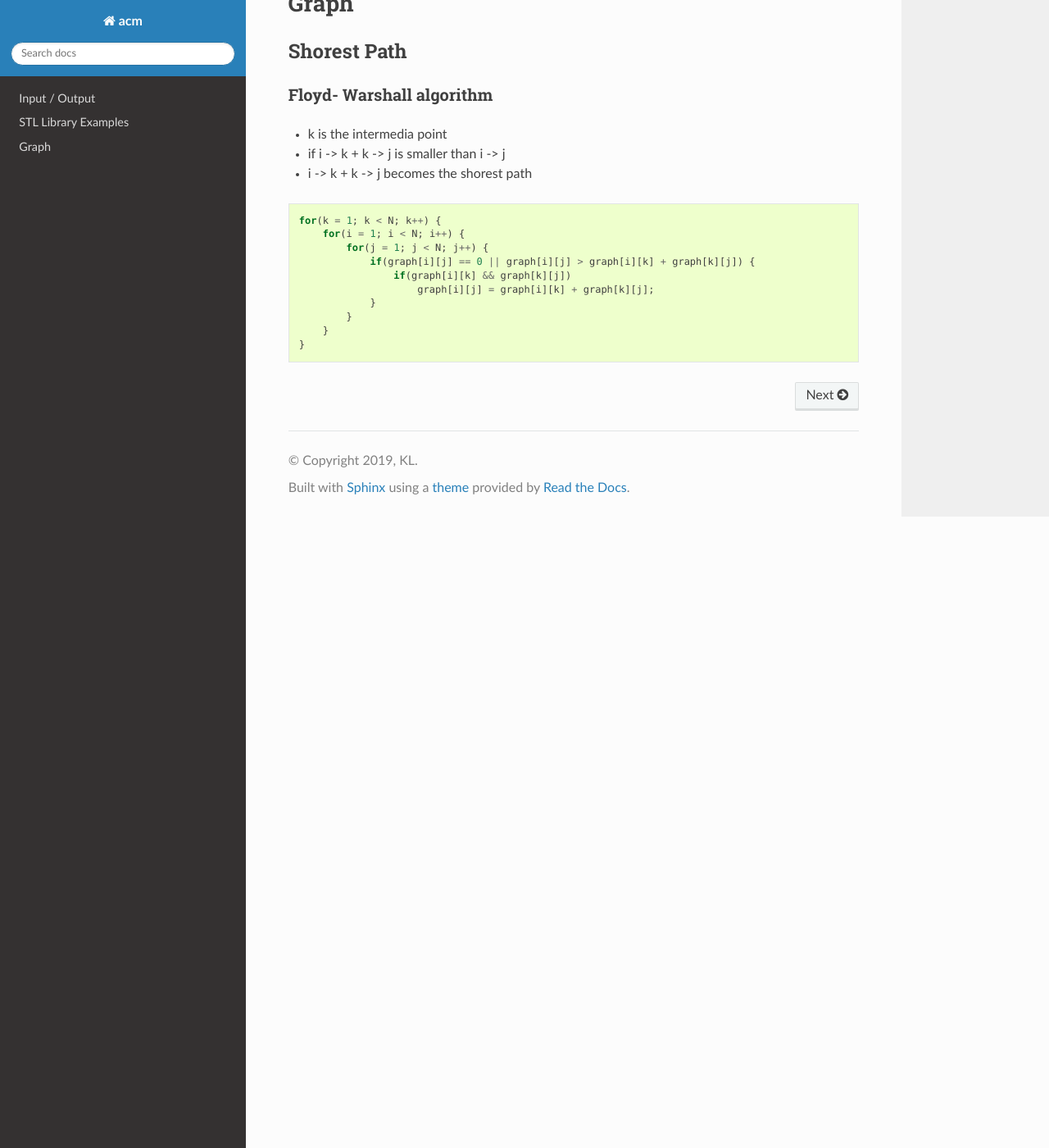
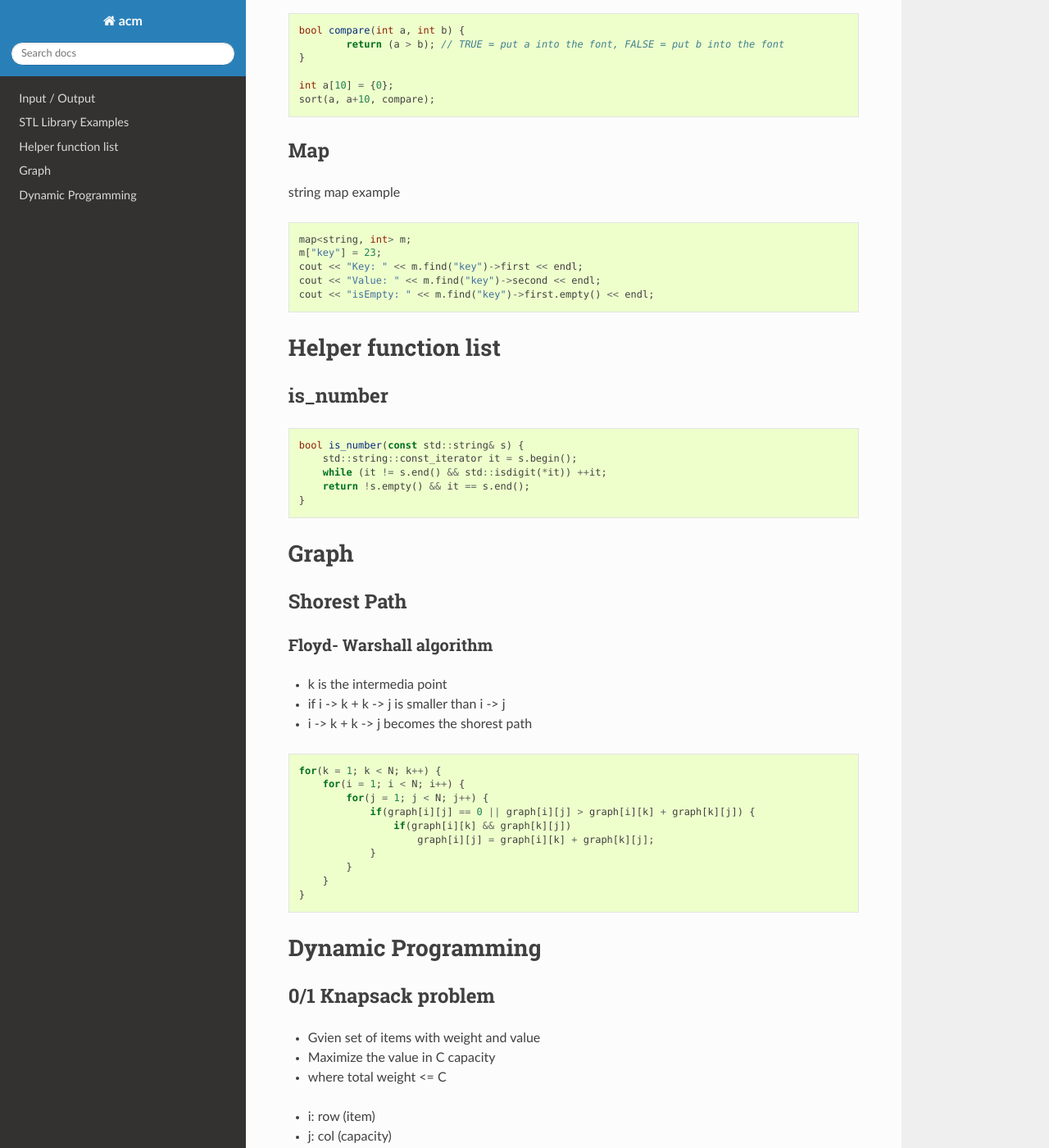
Before and after one commit to klhui97/ACM, a Sphinx documentation site: the page built from docs/source/index.rst, in a window 1280 px wide and 1400 px high, scrolled down 1484 px. Shown: the whole window at 82% size. Built offline with Sphinx 7.4.7 and the Read the Docs theme 2.0.0, drawn with Linux system fonts in a browser that asks for light colours; some of the changed text lies outside the part shown.

Commit message:
add dp, helper

```diff
--- a/docs/source/index.rst
+++ b/docs/source/index.rst
@@ -12,8 +12,12 @@ ACM tips / cheatsheet
 
     topics/io
     topics/stl
+    topics/helper function.rst
     topics/graph
+    topics/dp
 
 .. include:: topics/io.rst
 .. include:: topics/stl.rst
+.. include:: topics/helper function.rst
 .. include:: topics/graph.rst
+.. include:: topics/dp.rst
--- /dev/null
+++ b/docs/source/topics/dp.rst
@@ -0,0 +1,29 @@
+Dynamic Programming
+===================
+
+0/1 Knapsack problem
+^^^^^^^^^^^^^^^^^^^^
+
+* Gvien set of items with weight and value
+* Maximize the value in C capacity
+* where total weight <= C
+
+- i: row (item)
+- j: col (capacity)
+- values[i]: value of item i
+- weights[i]: weight of item i
+
+.. code-block:: cpp
+
+    int dp[total_items + 1][maximum_capacity + 1];
+    memset(dp, 0, sizeof dp);
+    for (i = 1; i <= total_items; i++) {
+        for (j = 0; j <= maximum_capacity; j++) {
+            int value = values[i];
+            int weight = weights[i];
+            if (j - weight >= 0)
+                dp[i][j] = max(dp[i - 1][j], dp[i - 1][j - weight] + value);
+            else
+                dp[i][j] = dp[i - 1][j];
+        }
+    }
--- /dev/null
+++ b/docs/source/topics/helper function.rst
@@ -0,0 +1,13 @@
+Helper function list
+====================
+
+is_number
+^^^^^^^^^^^
+
+.. code-block:: cpp
+
+    bool is_number(const std::string& s) {
+        std::string::const_iterator it = s.begin();
+        while (it != s.end() && std::isdigit(*it)) ++it;
+        return !s.empty() && it == s.end();
+    }
--- a/docs/source/topics/io.rst
+++ b/docs/source/topics/io.rst
@@ -16,6 +16,15 @@ split char by space.
         pch = strtok(NULL, " ,.-");
     }
 
+Convert a string back to input stream (similar as cin)
+
+.. code-block:: cpp
+
+    int input;
+    stringstream ss("23 45 63 47 23");
+    while(ss >> input) {
+        cout << input << endl;
+    }
 
 
 This example is used to count the number words in line separated by space.
--- a/docs/source/topics/stl.rst
+++ b/docs/source/topics/stl.rst
@@ -15,7 +15,7 @@ Fill an array
 Sorting
 ^^^^^^^^^^^^
 
-Simple Example
+Simple example
 
 .. code-block:: cpp
 
@@ -25,3 +25,17 @@ Simple Example
 
 	int a[10] = {0};
 	sort(a, a+10, compare);
+
+
+Map
+^^^
+
+string map example
+
+.. code-block:: cpp
+
+	map<string, int> m;
+	m["key"] = 23;
+	cout << "Key: " << m.find("key")->first << endl;
+	cout << "Value: " << m.find("key")->second << endl;
+	cout << "isEmpty: " << m.find("key")->first.empty() << endl;
```
